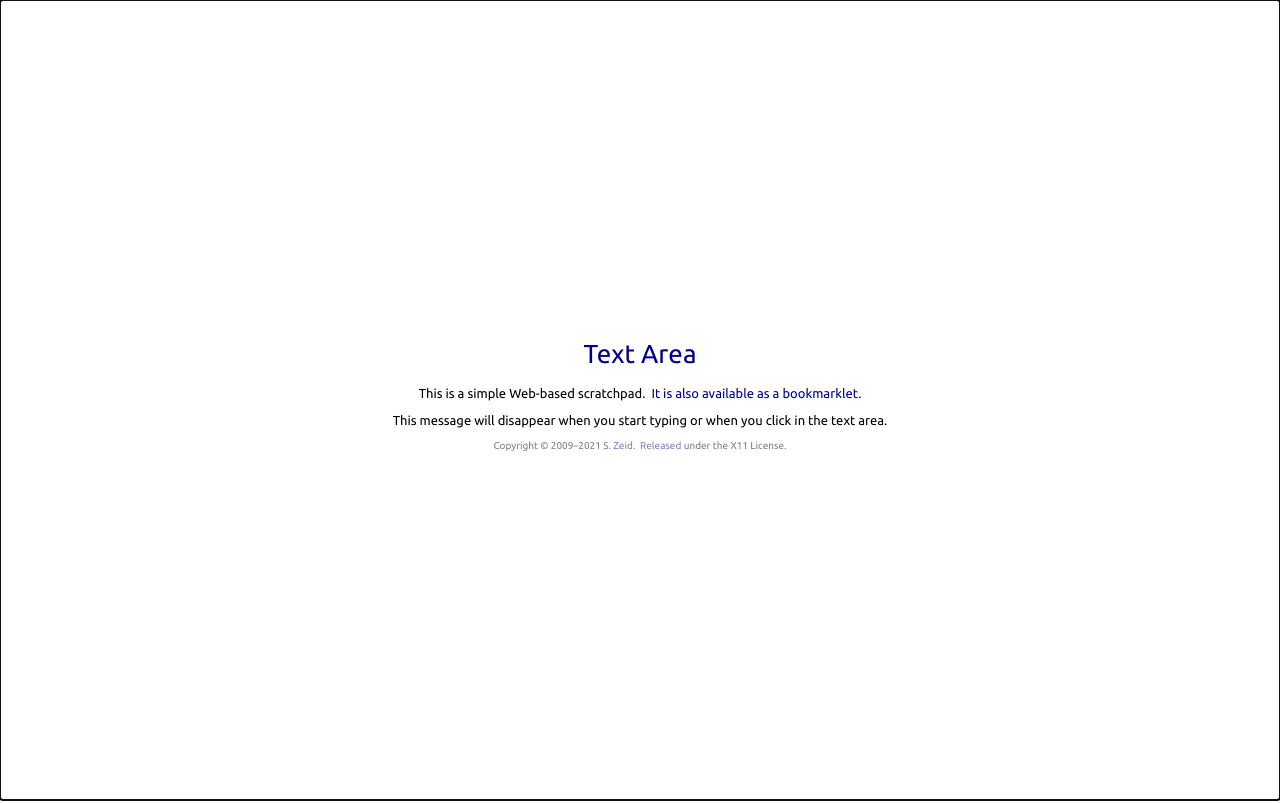
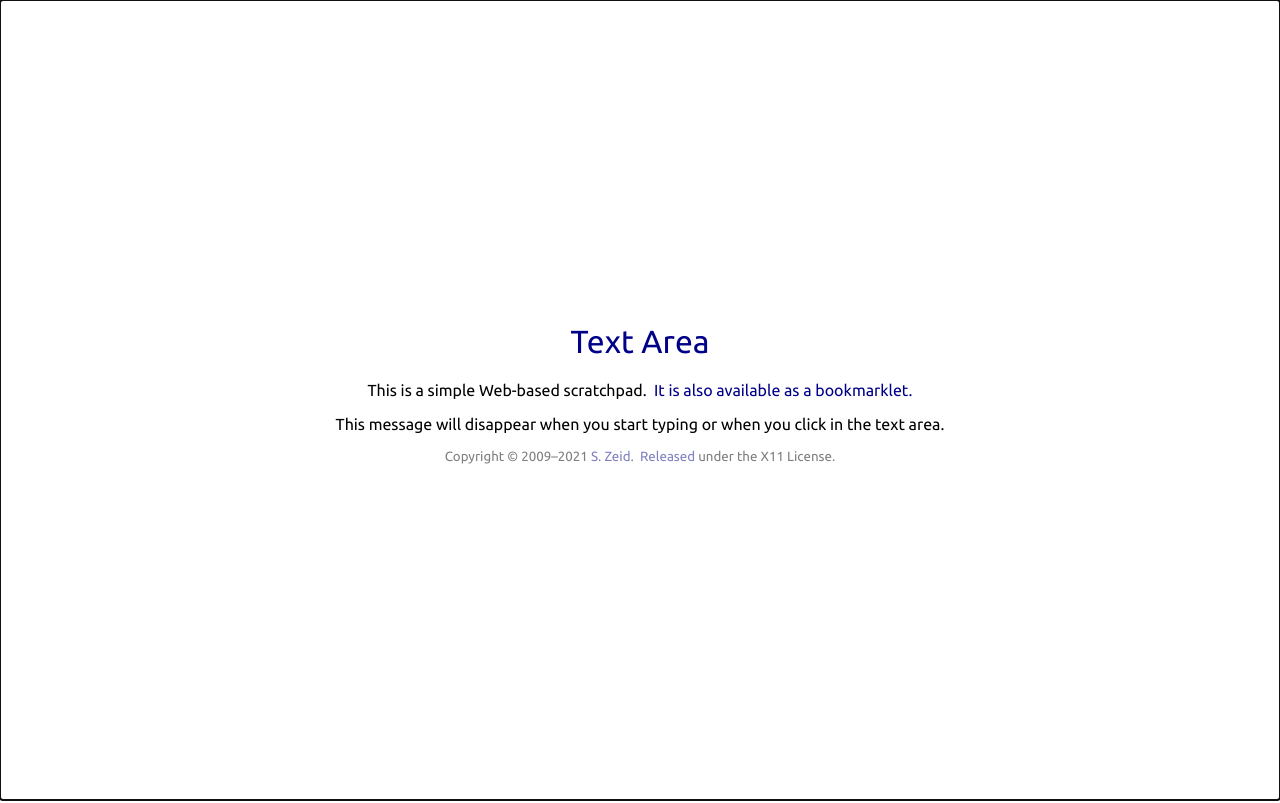
Before and after one commit to s-zeid/textarea, a browser extension: page src/main.html in a window 1280 px wide. Drawn offline with Linux system fonts and the light colour scheme.

Commit message:
Make text larger; add padding to textarea; use relative font sizes

```diff
--- a/src/main.html
+++ b/src/main.html
@@ -15,18 +15,20 @@
   <link rel="stylesheet" href="https://fonts.googleapis.com/css?family=Ubuntu:400,400italic,700,700italic,300italic,300" />
   <link rel="stylesheet" href="https://fonts.googleapis.com/css?family=Ubuntu+Mono:400,400italic,700,700italic" />
   <style>
-   html { margin: 0; padding: 0; height: 100%; }
+   html {
+    margin: 0; padding: 0; height: 100%;
+    font-family: "Ubuntu", "Droid Sans", "Trebuchet MS", sans-serif;
+   }
    body {
     margin: 0; padding: 0; overflow: hidden; height: 100%;
-    font-family: "Ubuntu", "Droid Sans", "Trebuchet MS", sans-serif;
    }
    a { color: #008; text-decoration: none; }
    h1 { font-weight: normal; margin-top: 0; }
    #textarea {
     width: 100%; height: 100%; padding: 0; margin: 0; border-style: none;
+    font-size: 1.125em; resize: none; padding: 0.25em; box-sizing: border-box;
     font-family: "Ubuntu Mono", "Droid Sans Mono", "Consolas",
                  "Courier New", "Courier", monospace;
-    resize: none;
    }
    #info {
     position: fixed; top: 0; right: 0; bottom: 0; left: 0; display: table;
@@ -35,9 +37,9 @@
     #info > div { display: table-row; }
      #info > div > div {
       display: table-cell; vertical-align: middle; text-align: center;
-      padding: 0 4em; font-size: small;
+      padding: 0 4em;
      }
-   #footer { font-size: x-small; opacity: 0.5; }
+   #footer { font-size: smaller; opacity: 0.5; }
   </style>
  </head>
  <body>
```
